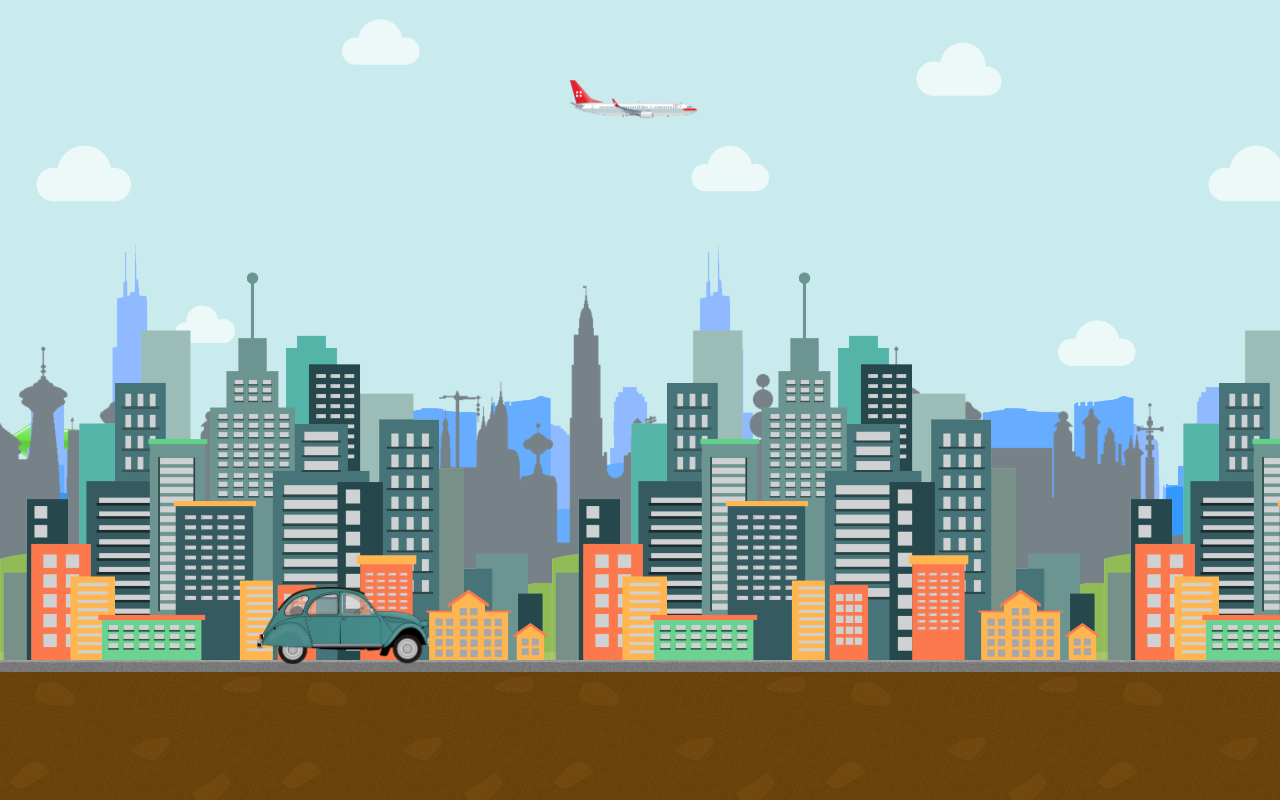
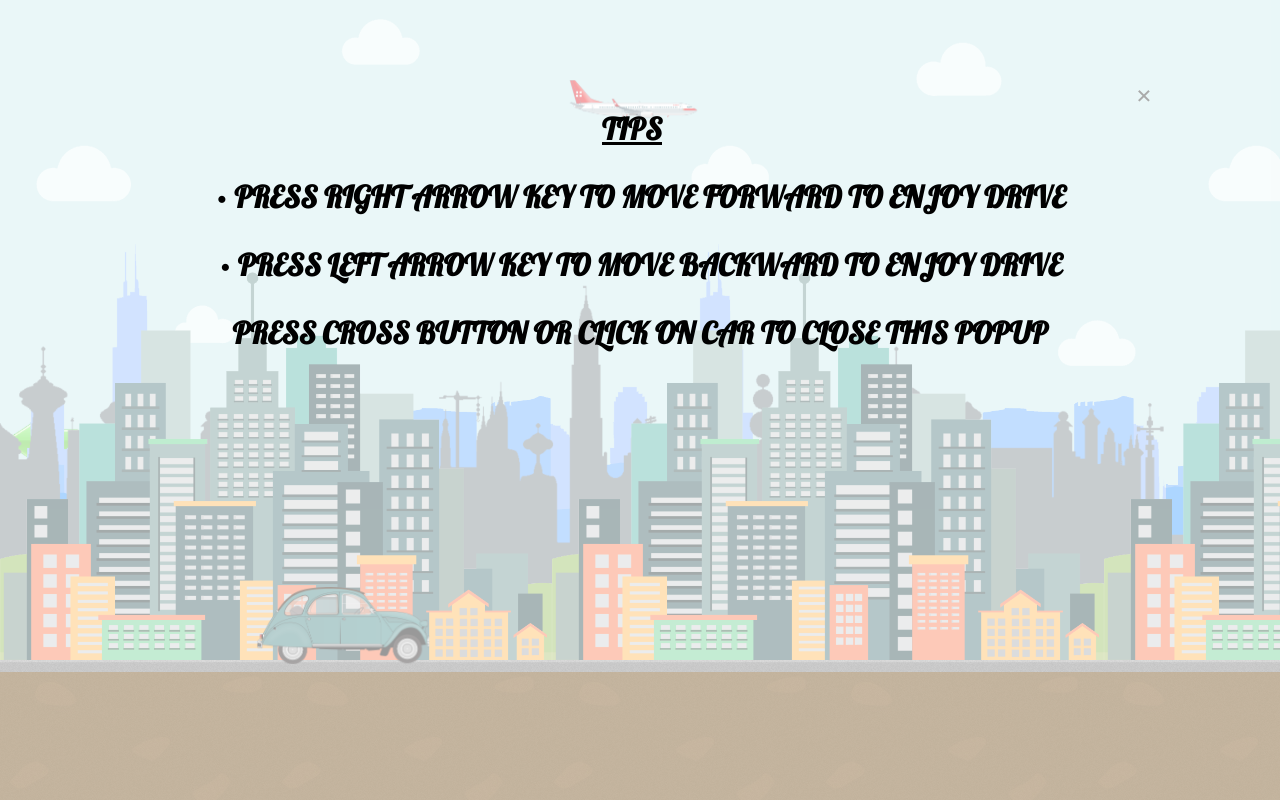
Before and after one commit to abhinavk96/longDrive, a plain HTML site: page index.html in a window 1280 px wide. Shown: the top 800 px of the page. Drawn offline with nearby package versions, Linux system fonts and the light colour scheme.

Commit message:
translucent info box appear on site load (#6)
* Delete index.html

* Add files via upload

* Update index.html

```diff
--- a/index.html
+++ b/index.html
@@ -5,13 +5,62 @@
 		<!-- <link rel = "stylesheet" type = "text/css" href = "css/normalise.css"> -->
 
 	<link rel = "stylesheet" type = "text/css" href = "css/main.css">
+<link rel="stylesheet"
+href="https://fonts.googleapis.com/css?family=Lobster">
 	<script
   src="https://code.jquery.com/jquery-3.2.1.min.js"
   integrity="sha256-hwg4gsxgFZhOsEEamdOYGBf13FyQuiTwlAQgxVSNgt4="
   crossorigin="anonymous">
 
   </script>
+<style>
+/* The Modal (background) */
+.modal {
+    display: none; /* Hidden by default */
+    position: fixed; /* Stay in place */
+    z-index: 99999999; /* Sit on top */
+    padding-top: 60px; /* Location of the box */
+    left: 0;
+    top: 0;
+    width: 100%; /* Full width */
+    height: 100%; /* Full height */
+    overflow: auto; /* Enable scroll if needed */
+    background-color: rgb(0,0,0); /* Fallback color */
+    background: rgba(255, 255, 255, 0.6);; /* Black w/ opacity */
+}
 
+/* Modal Content */
+.modal-content {
+    background-color:  none;
+    margin: auto;
+    padding: 20px;
+    border: none;
+    width: 80%;
+}
+
+/* The Close Button */
+.close {
+    color: #aaaaaa;
+    float: right;
+    font-size: 28px;
+    font-weight: bold;
+}
+
+.close:hover,
+.close:focus {
+    color: #000;
+    text-decoration: none;
+    cursor: pointer;
+}
+p{
+    text-align: center;
+    font-size: 30px ;
+    font-family: "Lobster", serif;
+    font-weight: bold;
+    color: 	black ;
+
+}
+</style>
 </head>
 <body>
 <!-- <div id='stars'></div>
@@ -28,6 +77,22 @@
 <div id = "near-skyline"></div>
 <div id = "road"></div>
 <div id = "bottom-area">
+</div>
+<button id="myBtn" style="display: none;"></button>
+
+<!-- The Modal -->
+<div id="myModal" class="modal">
+
+  <!-- Modal content -->
+  <div class="modal-content">
+    <span class="close">&times;</span>
+    <p style="text-decoration: underline;">TIPS</p>
+    <p>&bullet; PRESS RIGHT ARROW KEY TO MOVE FORWARD TO ENJOY DRIVE</p>
+    <p>&bullet; PRESS LEFT ARROW KEY TO MOVE BACKWARD TO ENJOY DRIVE</p>
+    <p>PRESS CROSS BUTTON OR CLICK ON CAR TO CLOSE THIS POPUP</p>
+
+  </div>
+
 </div>
 </body>
 <script>
@@ -73,6 +138,32 @@ console.log("his");
 	// 	});
 	// }
 });
+var modal = document.getElementById('myModal');
 
+// Get the button that opens the modal
+var btn = document.getElementById("myBtn");
+
+// Get the <span> element that closes the modal
+var span = document.getElementsByClassName("close")[0];
+
+// When the user clicks the button, open the modal
+btn.onclick = function() {
+
+}
+document.addEventListener('DOMContentLoaded', function() {
+    modal.style.display = "block";
+});
+
+// When the user clicks on <span> (x), close the modal
+span.onclick = function() {
+    modal.style.display = "none";
+}
+
+// When the user clicks anywhere outside of the modal, close it
+window.onclick = function(event) {
+    if (event.target == modal) {
+        modal.style.display = "none";
+    }
+}
 </script>
 </html>
```
